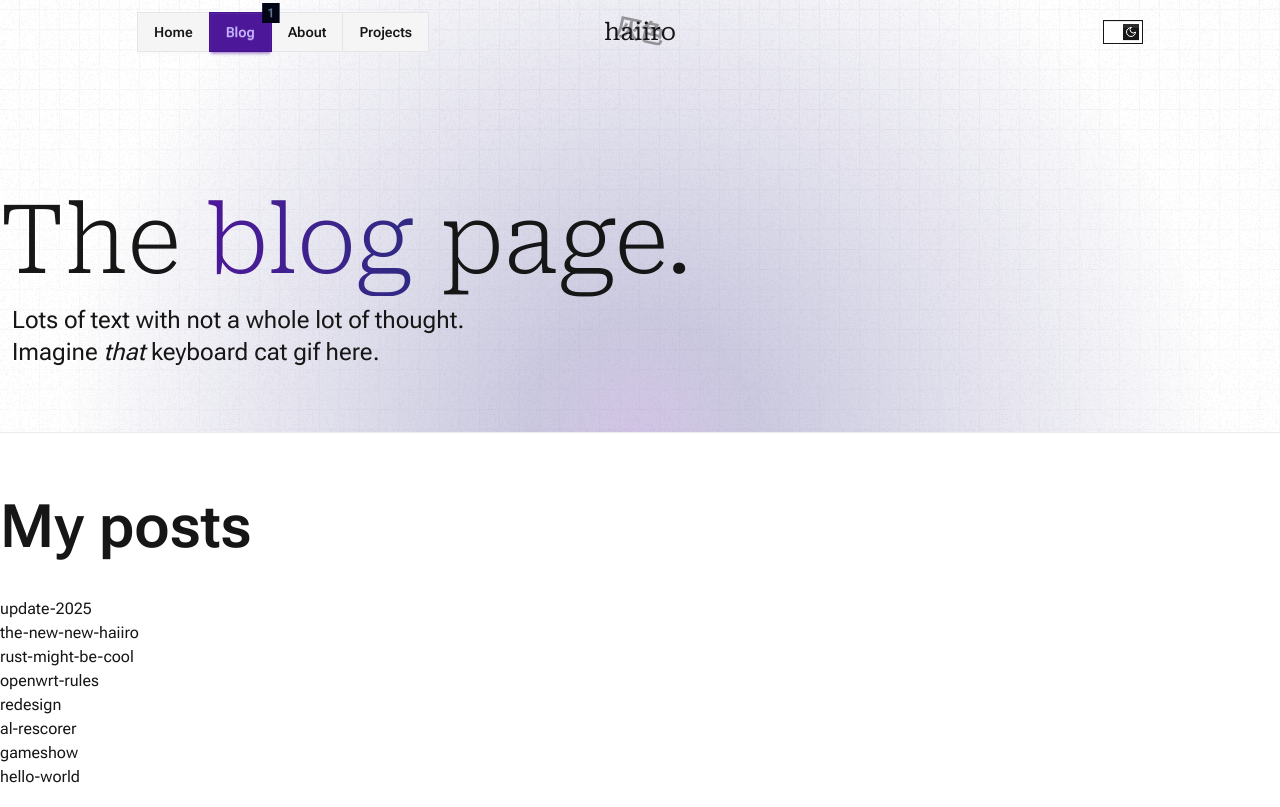
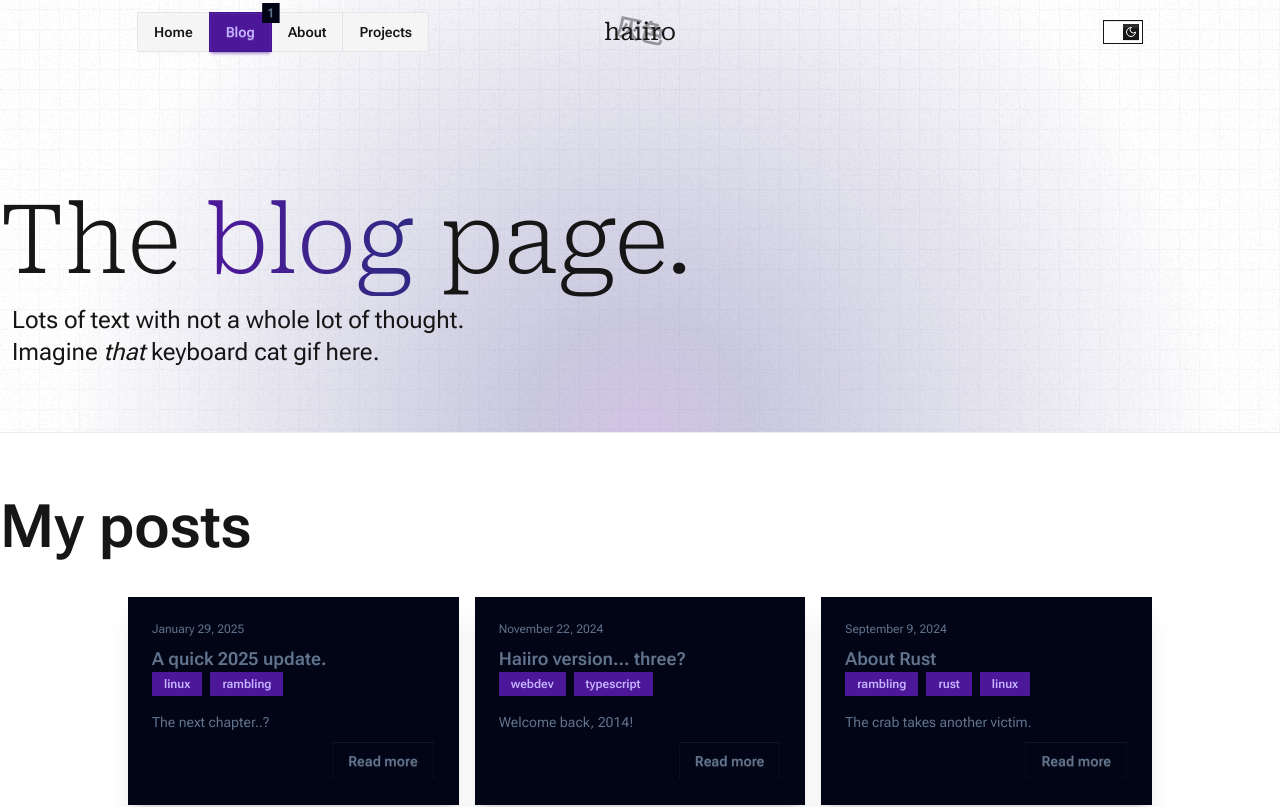
Before and after one commit to haiiro-moe/cakes, a Next.js app: page /blog in a window 1280 px wide. Shown: the top 807 px of the page. Built offline with nearby package versions, Linux system fonts and the light colour scheme.

Commit message:
feat(blog): display a list of cards

```diff
--- a/src/app/blog/page.tsx
+++ b/src/app/blog/page.tsx
@@ -1,9 +1,10 @@
 "use client";
 
 import { Post } from "@/components/blog-page/get-posts";
+import PostCard from "@/components/blog-page/post-card";
 import RandomQuote from "@/components/home-page/random-quote";
 import Link from "next/link";
-import { useState } from "react";
+import { useEffect, useState } from "react";
 import useSWR from "swr";
 
 async function fetcher(
@@ -64,6 +65,34 @@ export default function BlogPage() {
 			fetcher(url, { arg: { search, tags, before, after } })
 	);
 
+	useEffect(() => {
+		// Check if the URL has a tag query parameter
+		const urlParams = new URLSearchParams(window.location.search);
+		const tagParam = urlParams.get("tags");
+		if (tagParam) {
+			// If it does, set the tags state to the value of the tag parameter
+			setTags(tagParam);
+		}
+		// Check if the URL has a search query parameter
+		const searchParam = urlParams.get("search");
+		if (searchParam) {
+			// If it does, set the search state to the value of the search parameter
+			setSearch(searchParam);
+		}
+		// Check if the URL has a before query parameter
+		const beforeParam = urlParams.get("before");
+		if (beforeParam) {
+			// If it does, set the before state to the value of the before parameter
+			setBefore(beforeParam);
+		}
+		// Check if the URL has an after query parameter
+		const afterParam = urlParams.get("after");
+		if (afterParam) {
+			// If it does, set the after state to the value of the after parameter
+			setAfter(afterParam);
+		}
+	}, [search, tags, before, after]);
+
 	return (
 		<main className="flex flex-col mx-auto w-full page-transition blog page-root">
 			<section className="flex flex-col border-b border-base-300 w-full blob">
@@ -73,23 +102,50 @@ export default function BlogPage() {
 					</h1>
 					<div className="mx-3">
 						<p className="mt-4 max-w-lg text-2xl">
-							Lots of text with not a whole lot of thought.
-							Imagine <span className="italic">that</span>{" "}
-							keyboard cat gif here.
+							{!tags && !search && !before && !after && (
+								<>
+									Lots of text with not a whole lot of
+									thought. Imagine{" "}
+									<span className="italic">that</span>{" "}
+									keyboard cat gif here.
+								</>
+							)}
+							{/* TODO: Properly display the filters */}
+							{(tags || search || before || after) && (
+								<>
+									You are searching for{" "}
+									<span className="italic">
+										{tags || search || before || after}
+									</span>
+									.
+								</>
+							)}
 						</p>
 					</div>
 				</div>
 			</section>
 			<section className="flex flex-col bg-base-100 border-b border-base-300 w-full">
-				<div className="relative mx-auto mt-16 pb-16 text-left container">
+				<div className="relative flex flex-col mx-auto mt-16 pb-16 text-left container">
 					<h1 className="mb-10 font-semibold text-6xl">My posts</h1>
 					{/* TODO: Filtering */}
-					{isLoading && <div>loading</div>}
-					{error && <div>error</div>}
-					{posts &&
-						posts.map((post: Post) => (
-							<div key={post.slug}>{post.slug}</div>
-						))}
+					{isLoading && (
+						<div className="font-serif text-5xl text-center">
+							Loading...
+						</div>
+					)}
+					{error && (
+						<div className="font-serif text-5xl text-center">
+							There was an error fetching the posts.
+						</div>
+					)}
+					{/* TODO: Group the posts */}
+					{posts && (
+						<div className="gap-4 grid grid-cols-1 sm:grid-cols-2 lg:grid-cols-3 mx-auto max-w-5xl">
+							{posts.map((post: Post) => (
+								<PostCard key={post.slug} post={post} />
+							))}
+						</div>
+					)}
 				</div>
 			</section>
 			<section className="flex flex-col border-b border-base-300 w-full">
--- /dev/null
+++ b/src/components/blog-page/post-card.tsx
@@ -0,0 +1,47 @@
+import Link from "next/link";
+import { Post } from "./get-posts";
+
+export default function PostCard({ post }: { post: Post }) {
+	return (
+		<div className="bg-secondary shadow-xl min-w-[200px] text-secondary-content card">
+			<div className="card-body">
+				<div className="text-xs date">
+					{new Date(post.date).toLocaleDateString("en-US", {
+						year: "numeric",
+						month: "long",
+						day: "numeric",
+					})}
+				</div>
+				<h2
+					className={
+						"flex-col items-start gap-0 card-title" +
+						(post.tags ? " mb-2" : "")
+					}
+				>
+					<span>{post.title}</span>
+					<span className="flex flex-wrap gap-2">
+						{post.tags &&
+							post.tags.map((tag) => (
+								<Link
+									key={tag}
+									href={`/blog?tags=${tag}`}
+									className="text-xs badge badge-primary"
+								>
+									{tag}
+								</Link>
+							))}
+					</span>
+				</h2>
+				<p>{post.description}</p>
+				<div className="justify-end card-actions">
+					<a
+						href={`/blog/${post.slug}`}
+						className="btn btn-secondary"
+					>
+						Read more
+					</a>
+				</div>
+			</div>
+		</div>
+	);
+}
```
